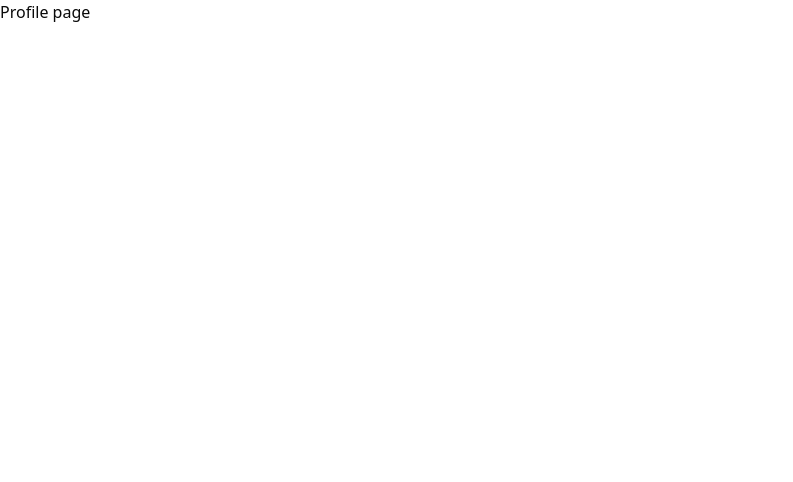
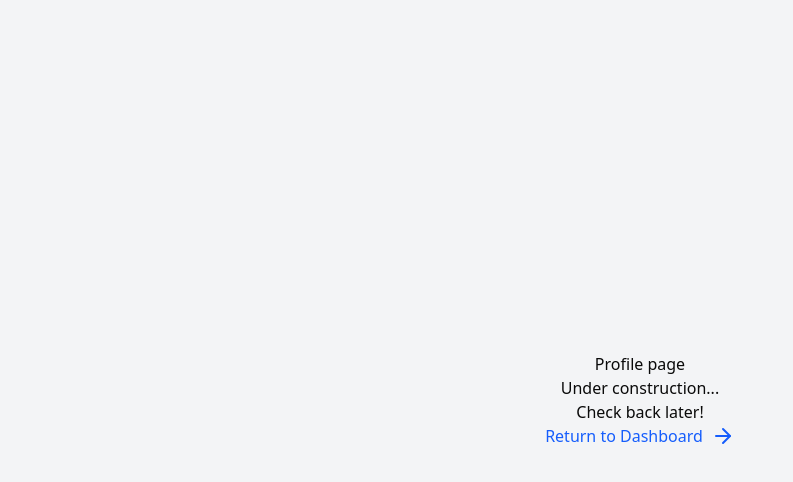
Before and after one commit to vansh1505/UniPlace, a Next.js app: page /dashboard/profile in a window 1280 px wide. Shown: the top 482 px of the page, without its empty margins (0-793 px from the left). Built offline with nearby package versions, Linux system fonts and the light colour scheme; no server answers.

Commit message:
Fixed Motion imports

```diff
--- a/src/app/dashboard/page.tsx
+++ b/src/app/dashboard/page.tsx
@@ -1,6 +1,6 @@
 "use client";
 
-import { motion } from "framer-motion";
+import { motion } from "motion/react";
 import { useUser } from "@/app/dashboard/context/UserCtx";
 import { DashboardLayout } from "@/components/dashboard/dashboard-layout";
 import { WelcomeHeader } from "@/components/dashboard/welcome-header";
--- a/src/app/dashboard/profile/page.tsx
+++ b/src/app/dashboard/profile/page.tsx
@@ -1,9 +1,13 @@
 import React from 'react'
-
+import Link from 'next/link'
+import { ArrowRight } from 'lucide-react'
 const page = () => {
   return (
-    <div>
-        Profile page
+    <div className="flex flex-col items-center justify-center min-h-screen bg-gray-100">
+        <p>Profile page</p>
+        <p>Under construction...</p>
+        <p>Check back later!</p>
+        <Link href="/dashboard" className='flex items-center text-blue-600 hover:text-blue-700'>Return to Dashboard <ArrowRight className='ml-2' /></Link>
     </div>
   )
 }
--- a/src/components/dashboard/enhanced-sidebar.tsx
+++ b/src/components/dashboard/enhanced-sidebar.tsx
@@ -1,7 +1,7 @@
 "use client";
 
 import { useState } from "react";
-import { motion, AnimatePresence } from "framer-motion";
+import { motion, AnimatePresence } from "motion/react";
 import Image from "next/image";
 import {
   Home,
--- a/src/components/dashboard/quick-actions.tsx
+++ b/src/components/dashboard/quick-actions.tsx
@@ -1,6 +1,6 @@
 "use client"
 
-import { motion } from "framer-motion"
+import { motion } from "motion/react"
 import { Upload, User, Briefcase, Calendar } from "lucide-react"
 import { Button } from "@/components/ui/button"
 
--- a/src/components/dashboard/recent-activity.tsx
+++ b/src/components/dashboard/recent-activity.tsx
@@ -1,6 +1,6 @@
 "use client"
 
-import { motion } from "framer-motion"
+import { motion } from "motion/react"
 import { FileText, Upload, CheckCircle, XCircle, Clock } from "lucide-react"
 
 const activities = [
--- a/src/components/dashboard/stats-cards.tsx
+++ b/src/components/dashboard/stats-cards.tsx
@@ -1,6 +1,6 @@
 "use client"
 
-import { motion } from "framer-motion"
+import { motion } from "motion/react"
 import { FileText, Briefcase, CheckCircle, XCircle, TrendingUp, TrendingDown } from "lucide-react"
 
 const stats = [
--- a/src/components/dashboard/upcoming-drives.tsx
+++ b/src/components/dashboard/upcoming-drives.tsx
@@ -1,6 +1,6 @@
 "use client"
 
-import { motion } from "framer-motion"
+import { motion } from "motion/react"
 import { Calendar, MapPin, Users, Clock, ArrowRight } from "lucide-react"
 import { Button } from "@/components/ui/button"
 import { Badge } from "@/components/ui/badge"
--- a/src/components/dashboard/welcome-header.tsx
+++ b/src/components/dashboard/welcome-header.tsx
@@ -1,6 +1,6 @@
 "use client"
 
-import { motion } from "framer-motion"
+import { motion } from "motion/react"
 import { Calendar, Clock, TrendingUp } from "lucide-react"
 
 export function WelcomeHeader( { user } : { user: { name: string } }) {
```
